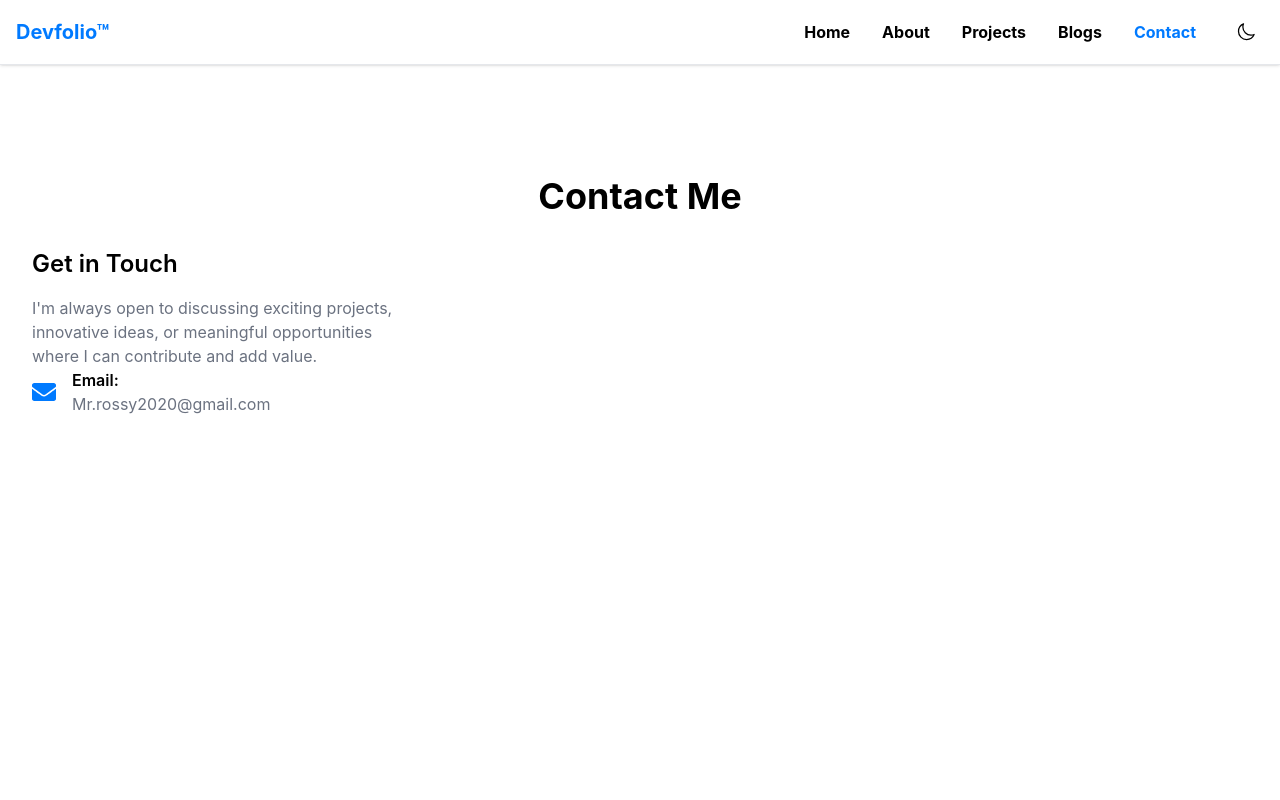
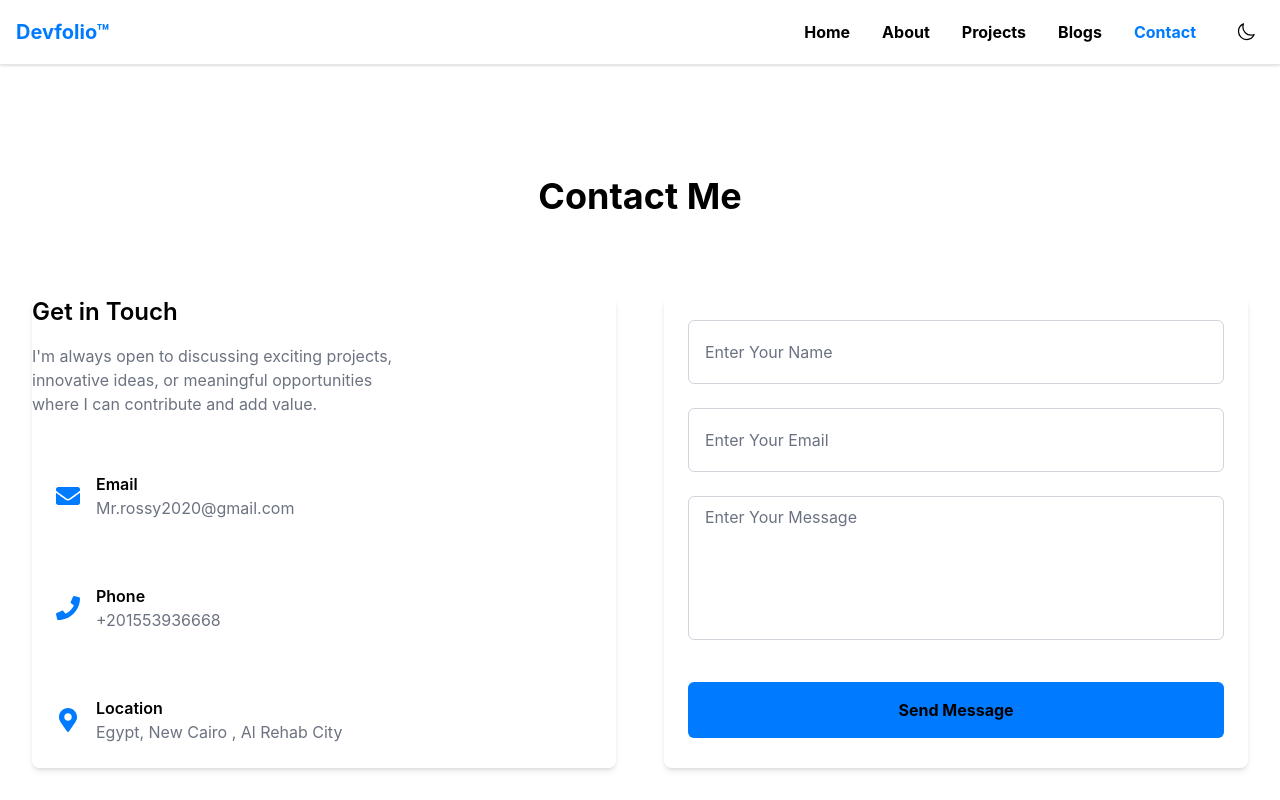
Before and after one commit to Russi92/Devfolio-Next-.js, a Next.js app: page /contact in a window 1280 px wide. Shown: the top 800 px of the page. Built offline with nearby package versions, Linux system fonts and the light colour scheme.

Commit message:
fished portfolio

```diff
--- /dev/null
+++ b/src/app/api/contact/route.ts
@@ -0,0 +1,23 @@
+import { NextRequest, NextResponse } from "next/server";
+
+interface ContactRequestBody {
+    name : string;
+    email : string;
+    message : string;
+}
+
+export async function POST(request : Request){
+    try{
+        await request.json() as ContactRequestBody;
+        return NextResponse.json({message : "Message Sent Successfully"} , {status : 200})
+    } catch(error){
+        const errorMessage = error instanceof Error ? error.message : "Failed to send message";
+        return NextResponse.json({
+            message : errorMessage
+        },
+        {
+            status : 500
+        }
+        )
+    }
+}
--- a/src/app/blogs/page.tsx
+++ b/src/app/blogs/page.tsx
@@ -1,14 +1,25 @@
+"use client";
+
+
 import { blogs } from "@/contents/blogs";
 import Link from "next/link";
-import {FaCalendarAlt , FaClock} from "react-icons/fa"
+import {FaCalendarAlt , FaClock} from "react-icons/fa";
+import {motion} from "framer-motion";
+import { fadeInUp, scaleIn } from "../utils/animations";
 
 
 export default function Blogs() {
     return(
         <section className="container max-w-7xl mx-auto p-20">
-            <h1 className="text-4xl text-center font-bold mb-16">Blogs Posts</h1>
+            <motion.h1
+            {...scaleIn}
+            transition={{delay: 0.2}}
+            className="text-4xl text-center font-bold mb-16">Blogs Posts</motion.h1>
 
-            <div className='grid grid-cols-1 md:grid-cols-3 gap-8 '>
+            <motion.div
+            {...fadeInUp}
+            transition={{delay: 0.6}}
+            className='grid grid-cols-1 md:grid-cols-3 gap-8 '>
             {
                 blogs.map((blog) => (
                     <article key={blog.id} className='bg-white dark:bg-dark/50 rounded-lg shadow-md p-6
@@ -37,7 +48,7 @@ export default function Blogs() {
                     </article>
                 ))
             }
-        </div>
+        </motion.div>
         </section>
     )
 }
--- a/src/app/contact/page.tsx
+++ b/src/app/contact/page.tsx
@@ -1,31 +1,205 @@
-import Link from "next/link";
-import { FaEnvelope } from "react-icons/fa";
+"use client";
 
 
+
+import Link from "next/link";
+import { useState } from "react";
+import { FaEnvelope, FaMapMarkerAlt, FaPhone , FaCheckCircle , FaTimesCircle} from "react-icons/fa";
+import {motion} from "framer-motion";
+import { fadeInUp, scaleIn } from "../utils/animations";
+
+
+interface FormData{
+  name : string;
+  email : string;
+  message : string;
+}
+
+type FormStatus= "idle" | "loading" | "success" | "error" ;
+
 export default function ContactPage() {
+
+  const [FormData , setFormData] =useState<FormData>({
+    name : "",
+    email : "",
+    message : "",
+  })
+
+  const [status , setStatus] = useState("idle")
+
+  const handleSubmit =async(e: React.FormEvent) => {
+    e.preventDefault();
+    setStatus("loading")
+    try{
+      const response = await fetch ("/api/contact" , {
+        method : "POST",
+        headers : {
+          "Content-Type" : "application/json"
+        },
+        body : JSON.stringify(FormData)
+      })
+      if(!response.ok){
+        throw new Error("Failed to send message")
+      }
+
+      setStatus("success");
+      setFormData({
+        name : "",
+        email : "",
+        message : "",
+      })
+
+    } catch (error) {
+      setStatus("error")
+    }
+  }
+
+  const handleChange = (e: React.ChangeEvent<HTMLInputElement | HTMLTextAreaElement>) => {
+    setFormData(prev => ({
+      ...prev,[e.target.name] : e.target.value
+    }))
+  }
+
   return (
     <section className="container max-w-7xl mx-auto py-20">
-      <h1 className="text-4xl font-bold mb-8 text-center">Contact Me</h1>
+      <motion.h1
+      {...scaleIn}
+      transition={{delay: 0.2}}
+      className="text-4xl font-bold mb-20 text-center">Contact Me</motion.h1>
 
       <div className="grid grid-cols-1 md:grid-cols-2 gap-12">
-        <div className="space-x-8">
+        {/* contact info */}
+        <motion.div
+        {...fadeInUp}
+        transition={{delay: 0.6}}
+        className="space-y-8 rounded-lg shadow-md">
           <h2 className="text-2xl font-semibold mb-4">Get in Touch</h2>
 
           <p className="text-secondary md:w-2/3">
-            I&apos;m always open to discussing exciting projects, innovative ideas,
-            or meaningful opportunities where I can contribute and add value.
+            I&apos;m always open to discussing exciting projects, innovative
+            ideas, or meaningful opportunities where I can contribute and add
+            value.
           </p>
-          <div className="space-y-4">
-            <div className="flex items-center gap-4">
-                <FaEnvelope className="w-6 h-6 text-primary"/>
-                <div>
-                    <h3 className="font-semibold">Email: </h3>
-                    <Link href="mailto:mr.rossy2020@gmail.com" className="text-secondary
-                        hover:text-primary">Mr.rossy2020@gmail.com</Link>
+          <div className="space-y-4 ">
+            <div className="flex items-center gap-4 transform transition-transform duration-300 hover:translate-x-2
+            bg-white dark:bg-dark/50 p-6 rounded-lg">
+              <FaEnvelope className="w-6 h-6 text-primary" />
+              <div>
+                <h3 className="font-semibold">Email</h3>
+                <Link
+                  href="mailto:mr.rossy2020@gmail.com"
+                  className="text-secondary
+                        hover:text-primary"
+                >
+                  Mr.rossy2020@gmail.com
+                </Link>
+              </div>
+            </div>
+
+            <div className="flex items-center gap-4 transform transition-transform duration-300 hover:translate-x-2
+            bg-white dark:bg-dark/50 p-6 rounded-lg">
+              <FaPhone className="w-6 h-6 text-primary" />
+              <div>
+                <h3 className="font-semibold">Phone</h3>
+                <Link
+                  href="tel:+201553936668"
+                  className="text-secondary
+                        hover:text-primary"
+                >
+                  +201553936668
+                </Link>
+              </div>
+            </div>
+
+            <div className="flex items-center gap-4 transform transition-transform duration-300 hover:translate-x-2
+            bg-white dark:bg-dark/50 p-6 rounded-lg">
+              <FaMapMarkerAlt className="w-6 h-6 text-primary" />
+              <div>
+                <h3 className="font-semibold">Location</h3>
+                <div
+                  className="text-secondary
+                        hover:text-primary"
+                >
+                  Egypt, New Cairo , Al Rehab City
                 </div>
+              </div>
             </div>
           </div>
-        </div>
+        </motion.div>
+        {/* contact info */}
+
+        {/* contact form */}
+        <motion.div
+        {...fadeInUp}
+        transition={{delay: 0.9}}
+        className="bg-white dark:bg-dark/50 p-6 rounded-lg shadow-md">
+          <form onSubmit={handleSubmit} className="space-y-6">
+            <div>
+              <input
+                required
+                type="text"
+                id="name"
+                placeholder="Enter Your Name"
+                name="name"
+                value={FormData.name}
+                onChange={handleChange}
+                className="h-16
+              w-full px-4 py-2 rounded-md
+              border border-gray-300 focus:outline-none
+              focus:border-0 focus:border-b-2 focus:border-primary
+              text-black placeholder:text-gray-500
+              dark:bg-dark dark:text-white dark:placeholder:text-gray-400"
+              />
+            </div>
+
+            <div>
+              <input
+                required
+                type="email"
+                id="email"
+                placeholder="Enter Your Email"
+                name="email"
+                value={FormData.email}
+                onChange={handleChange}
+                className="h-16
+              w-full px-4 py-2 rounded-md
+              border border-gray-300 focus:outline-none
+              focus:border-0 focus:border-b-2 focus:border-primary
+              text-black placeholder:text-gray-500
+              dark:bg-dark dark:text-white dark:placeholder:text-gray-400"
+              />
+            </div>
+
+            <div>
+            <textarea value={FormData.message}
+                onChange={handleChange} required name="message" id="message" placeholder="Enter Your Message" className="resize-none w-full px-4 py-2 rounded-md
+              border border-gray-300 focus:outline-none h-36
+              focus:border-0 focus:border-b-2 focus:border-primary
+              text-black placeholder:text-gray-500
+              dark:bg-dark dark:text-white dark:placeholder:text-gray-400"></textarea>
+            </div>
+
+            <button type="submit" className="w-full bg-primary btn cursor-pointer font-bold text-1xl h-14 mt-3">
+              {status === 'loading' ? "Sending..." : "Send Message"}
+            </button>
+
+            {
+              status === "success" && (
+                <span className="text-green-500 text-center flex items-center justify-center">Message Sent Successfully <FaCheckCircle className="
+                ml-1"/></span>
+              )
+            }
+
+{
+              status === "error" && (
+                <span className="text-red-500 text-center flex items-center justify-center">Failed to send message. Please try again <FaTimesCircle className="
+                ml-1"/></span>
+              )
+            }
+
+          </form>
+        </motion.div>
+        {/* contact form */}
       </div>
     </section>
   );
--- /dev/null
+++ b/src/app/utils/animations.ts
@@ -0,0 +1,62 @@
+
+
+export const fadeInUp = {
+    initial: { opacity: 0, y: 20 },
+    animate: { opacity: 1, y: 0 },
+    transition: { duration: 0.5 }
+  }
+
+  export const fadeInDown = {
+    initial: { opacity: 0, y: -20 },
+    animate: { opacity: 1, y: 0 },
+    transition: { duration: 0.5 }
+  }
+
+  export const fadeIn = {
+    initial: { opacity: 0 },
+    animate: { opacity: 1 },
+    transition: { duration: 0.5 }
+  }
+
+  export const staggerContainer = {
+    animate: {
+      transition: {
+        staggerChildren: 0.1
+      }
+    }
+  }
+
+  export const cardHover = {
+    whileHover: { scale: 1.05 },
+    transition: { type: "spring", stiffness: 300 }
+  }
+
+  export const cardHoverSmall = {
+    whileHover: { scale: 1.02 },
+    transition: { type: "spring", stiffness: 300 }
+  }
+
+  export const pageTransition = {
+    initial: { opacity: 0 },
+    animate: { opacity: 1 },
+    exit: { opacity: 0 },
+    transition: { duration: 0.5 }
+  }
+
+  export const slideInLeft = {
+    initial: { x: -60, opacity: 0 },
+    animate: { x: 0, opacity: 1 },
+    transition: { duration: 0.5 }
+  }
+
+  export const slideInRight = {
+    initial: { x: 60, opacity: 0 },
+    animate: { x: 0, opacity: 1 },
+    transition: { duration: 0.5 }
+  }
+
+  export const scaleIn = {
+    initial: { scale: 0.8, opacity: 0 },
+    animate: { scale: 1, opacity: 1 },
+    transition: { duration: 0.5 }
+  }
```
Also changed, not shown: src/app/about/page.tsx (+24 -8 lines), src/app/components/Hero.tsx (+19 -4 lines), src/app/projects/page.tsx (+17 -4 lines), src/app/globals.css (line endings or trailing spaces).
